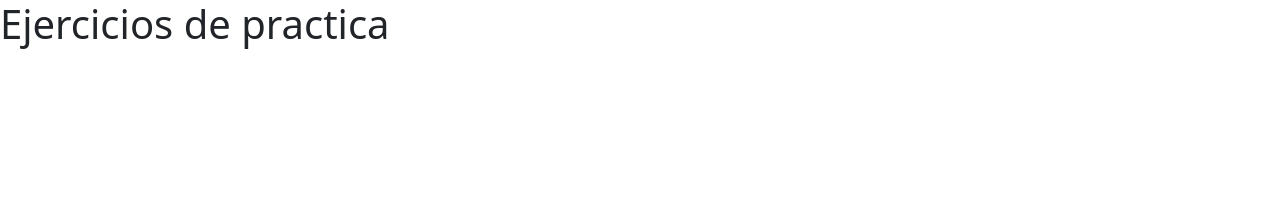
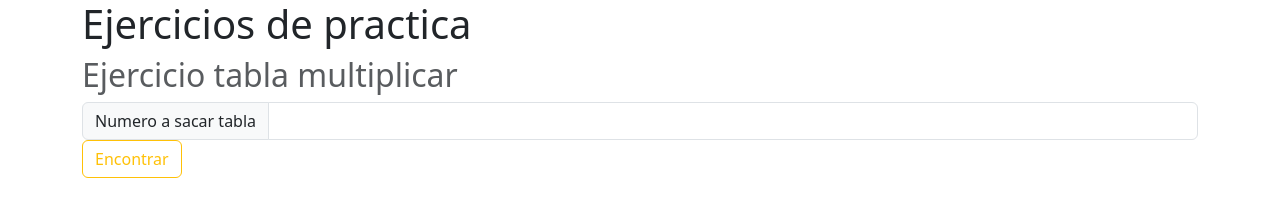
Before and after one commit to osgomezmo/practica_14_marzo, a plain HTML site: page index.html in a window 1280 px wide. Drawn offline with nearby package versions, Linux system fonts and the light colour scheme.

Commit message:
ejercicio tabla de multiplicar resuelto

```diff
--- a/index.html
+++ b/index.html
@@ -7,7 +7,21 @@
     <link href="https://cdn.jsdelivr.net/npm/bootstrap@5.3.8/dist/css/bootstrap.min.css" rel="stylesheet" integrity="sha384-sRIl4kxILFvY47J16cr9ZwB07vP4J8+LH7qKQnuqkuIAvNWLzeN8tE5YBujZqJLB" crossorigin="anonymous">
   </head>
   <body>
-    <h1>Ejercicios de practica</h1>
+    <div class="container">
+        <h1>Ejercicios de practica</h1>
+
+        <div>
+            <h2 class="text-body-secondary">Ejercicio tabla multiplicar</h2>
+            <div class="input-group">
+                <span class="input-group-text">Numero a sacar tabla</span>
+                <input type="number" class="form-control" id="numero" aria-describedby="basic-addon3 basic-addon4">
+            </div>
+            <button onclick="tabla()" class="btn btn-outline-warning" type="button">Encontrar</button>
+            <div id="resultado"></div>
+        </div>
+    </div>
+
+
 
     <script src="index.js"></script>
     <script src="https://cdn.jsdelivr.net/npm/bootstrap@5.3.8/dist/js/bootstrap.bundle.min.js" integrity="sha384-FKyoEForCGlyvwx9Hj09JcYn3nv7wiPVlz7YYwJrWVcXK/BmnVDxM+D2scQbITxI" crossorigin="anonymous"></script>
--- a/index.js
+++ b/index.js
@@ -1,3 +1,14 @@
-function tabla(numero){
-    for{}
+function tabla(){
+
+    let numero = document.getElementById("numero").value
+
+    document.getElementById("resultado").innerHTML = ""
+
+    for(let i = 1; i <= 10; i++){
+
+        document.getElementById("resultado").innerHTML +=
+        numero + " x " + i + " = " + (numero * i) + "<br>"
+
+    }
+
 }
```
Also changed, not shown: jindex.js (deleted).
